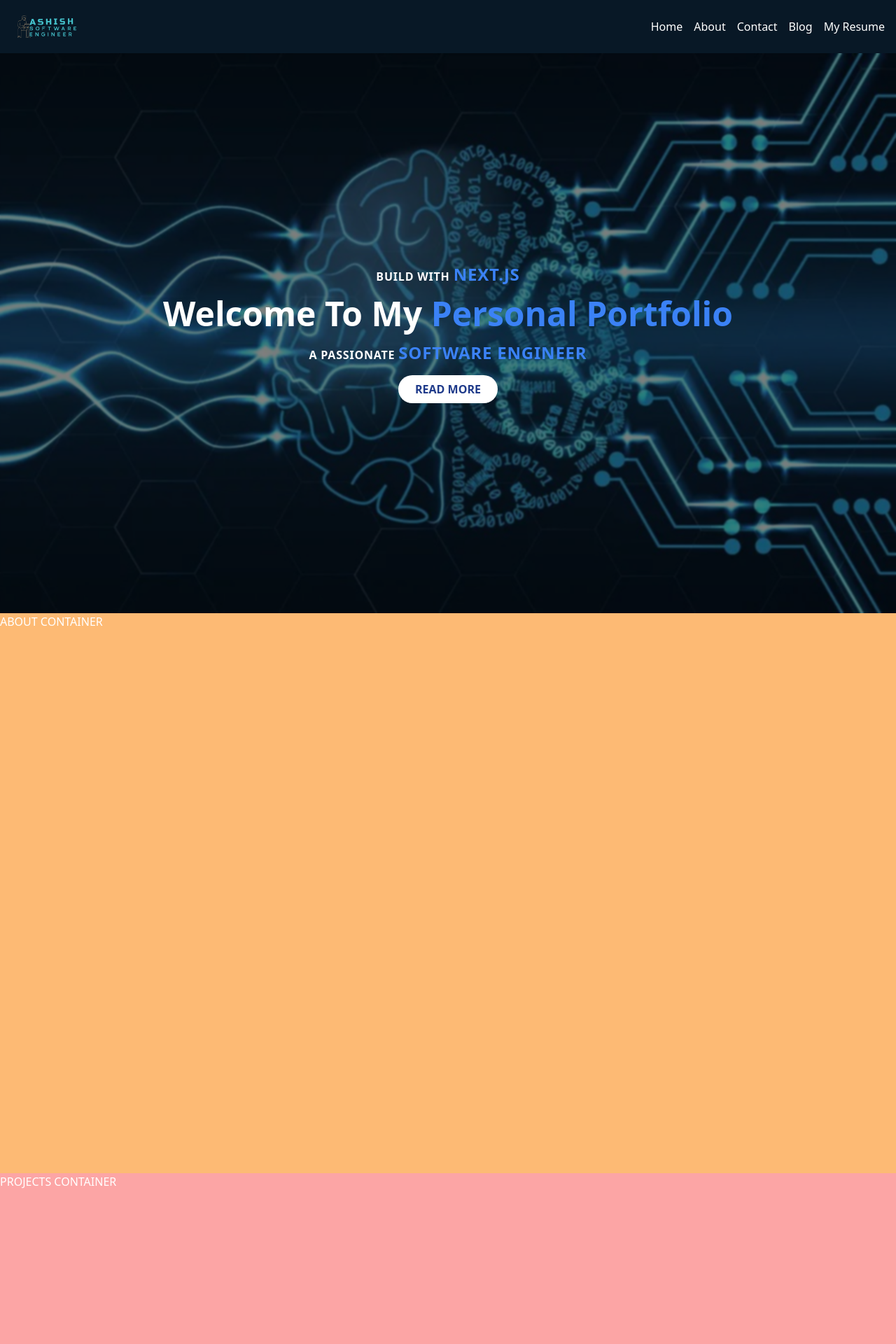
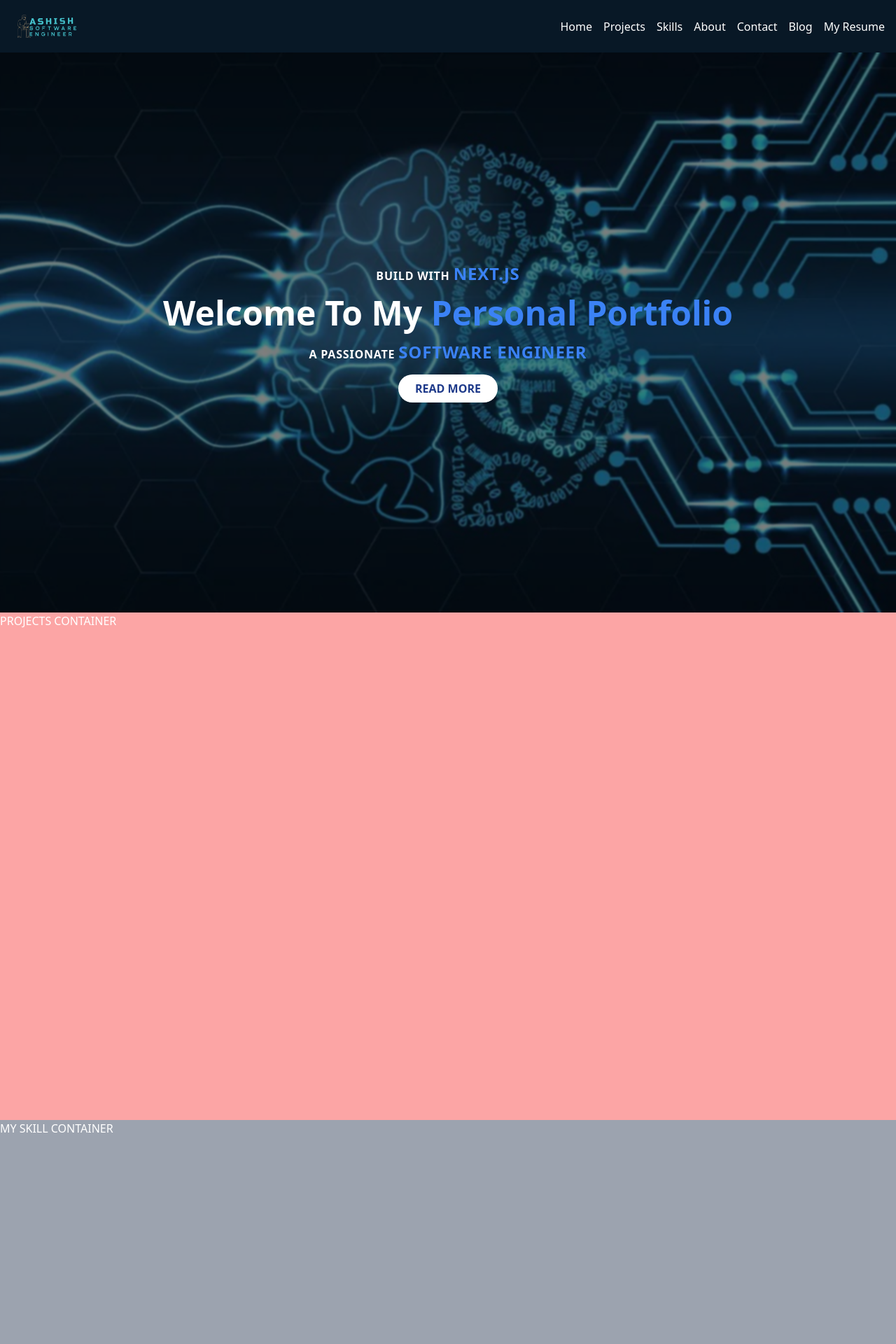
Before and after one commit to smooth-55/learn-front, a Next.js app: page / in a window 1280 px wide. Shown: the top 1920 px of the page at 70% size. Built offline with nearby package versions, Linux system fonts and the light colour scheme.

Commit message:
fix: height and scroll

```diff
--- a/src/app/globals.css
+++ b/src/app/globals.css
@@ -2,17 +2,19 @@
 @tailwind components;
 @tailwind utilities;
 
-
 @layer components {
-  .nav_item {
-    @apply text-white hover:text-red-500 hover:font-bold hover:border-b hover:border-red-500 hover:cursor-pointer;
-  }
   link {
     @apply text-white;
   }
   body {
     @apply text-white;
   }
+  .nav_item {
+    @apply text-white hover:text-red-500 hover:font-bold hover:border-b hover:border-red-500 hover:cursor-pointer;
+  }
+  .calc_height {
+    @apply h-[calc(100vh-75px)] scroll-mt-[75px];
+  }
 }
 
 .ant-drawer-header {
--- a/src/components/molecules/About/index.tsx
+++ b/src/components/molecules/About/index.tsx
@@ -1,7 +1,9 @@
 const About = () => {
-  return <div className="h-screen bg-orange-300" id="about">
-    ABOUT CONTAINER
-  </div>;
+  return (
+    <div className="calc_height bg-orange-300" id="about">
+      <p> ABOUT CONTAINER</p>
+    </div>
+  );
 };
 
 export { About };
--- a/src/components/molecules/Contact/index.tsx
+++ b/src/components/molecules/Contact/index.tsx
@@ -1,7 +1,7 @@
 const Contact = () => {
   return (
-    <div className=" contact h-screen bg-blue-300" id="contact">
-      contact
+    <div className="calc_height  bg-blue-300" id="contact">
+      <p>CONTACT CONTAINER</p>
     </div>
   );
 };
--- a/src/components/molecules/Footer/index.tsx
+++ b/src/components/molecules/Footer/index.tsx
@@ -5,7 +5,7 @@ const Footer = () => {
 
   return (
     <footer
-      className="relative footer flex items-center justify-center h-10 bg-color1 "
+      className="footer flex items-center justify-center h-10 bg-color1 "
       id="footer"
     >
       <div className="copyright">
--- a/src/components/molecules/Header/index.tsx
+++ b/src/components/molecules/Header/index.tsx
@@ -17,31 +17,28 @@ const Header: React.FC = () => {
 
   const navigation_menu = (
     <div className="flex flex-col gap-4 md:flex-row">
-      <div className="nav_item" onClick={onClose}>
-        <Link href="#home" className="">
-          <span className="text-white">Home</span>
-        </Link>
-      </div>
-      <div className="nav_item " onClick={onClose}>
-        <Link href="#about">
-          <span className="text-white">About</span>
-        </Link>
-      </div>
-      <div className="nav_item" onClick={onClose}>
-        <Link href="#contact">
-          <span className="text-white">Contact</span>
-        </Link>
-      </div>
-      <div className="nav_item" onClick={onClose}>
-        <Link href="/">
-          <span className="text-white">Blog</span>
-        </Link>
-      </div>
-      <div className="nav_item" onClick={onClose}>
-        <Link href="/">
-          <span className="text-white">My Resume</span>
-        </Link>
-      </div>
+      <Link href="#home" className="nav_item" onClick={onClose}>
+        Home
+      </Link>
+      <Link href="#projects" className="nav_item" onClick={onClose}>
+        Projects
+      </Link>
+      <Link href="#skills" className="nav_item" onClick={onClose}>
+        Skills
+      </Link>
+      <Link href="#about" className="nav_item" onClick={onClose}>
+        About
+      </Link>
+      <Link href="#contact" className="nav_item" onClick={onClose}>
+        Contact
+      </Link>
+      <Link href="/" className="nav_item" onClick={onClose}>
+        Blog
+      </Link>
+      <Link href="/" className="nav_item" onClick={onClose}>
+        My Resume
+      </Link>
+
       {/* <div className="nav_item hidden md:block" onClick={onClose}>
         <Link href="/">HIRE ME</Link>
       </div> */}
@@ -50,7 +47,7 @@ const Header: React.FC = () => {
   return (
     <section
       id="nav"
-      className="p-4 bg-color1 flex items-center justify-between sticky top-0 z-10"
+      className="h-[75px] p-4 bg-color1 flex items-center justify-between sticky top-0 z-10 w-full"
     >
       <div className="logo flex">
         <Link href="/">
--- a/src/components/molecules/HiroSection/index.tsx
+++ b/src/components/molecules/HiroSection/index.tsx
@@ -1,12 +1,9 @@
 import Link from "next/link";
 
 const HiroSection = () => {
-  const bg_image_url = "/assets/bg.jpg";
-
   return (
     <section
-        className="relative h-64 sm:h-80 md:h-96 lg:h-screen flex items-center justify-center bg-cover bg-center bg-no-repeat "
-        style={{ backgroundImage: `url(${bg_image_url})` }}
+      className="scroll-mt-[75px] relative  h-64 sm:h-80 md:h-96 lg:h-screen flex items-center justify-center bg-cover bg-center bg-no-repeat bg-[url('/assets/bg.jpg')]"
       id="home"
     >
       <div className="absolute inset-0 backdrop-blur-[1px] bg-black/50"></div>
--- a/src/components/molecules/Project/index.tsx
+++ b/src/components/molecules/Project/index.tsx
@@ -2,7 +2,11 @@
 import React from "react";
 
 const Project: React.FC = () => {
-  return <div className="h-screen bg-red-300">PROJECTS CONTAINER</div>;
+  return (
+    <div id="projects" className="calc_height bg-red-300">
+      PROJECTS CONTAINER
+    </div>
+  );
 };
 
 export { Project };
--- a/src/components/molecules/Skill/index.tsx
+++ b/src/components/molecules/Skill/index.tsx
@@ -2,7 +2,11 @@
 import React from "react";
 
 const Skill: React.FC = () => {
-  return <div className="bg-gray-400  h-screen">MY SKILL CONTAINER</div>;
+  return (
+    <div id="skills" className="calc_height bg-gray-400">
+      MY SKILL CONTAINER
+    </div>
+  );
 };
 
 export { Skill };
--- a/src/components/organisms/MainPage/index.tsx
+++ b/src/components/organisms/MainPage/index.tsx
@@ -10,12 +10,12 @@ import {
 
 const MainPage = () => {
   return (
-    <div className="conainer w-full">
+    <div className="">
       <Header />
       <HiroSection />
-      <About />
       <Project />
       <Skill />
+      <About />
       <Contact />
       <Footer />
     </div>
```
Lines whose indentation alone changed are shown as unchanged.
